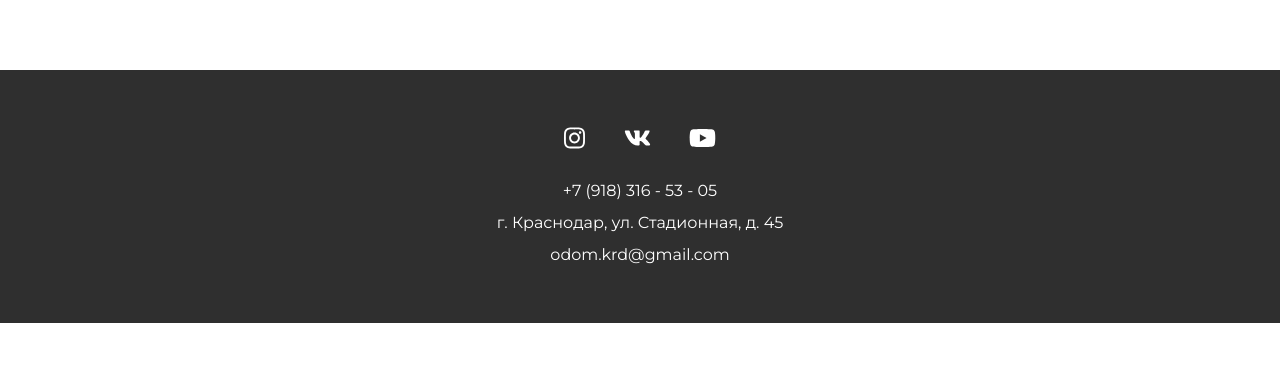
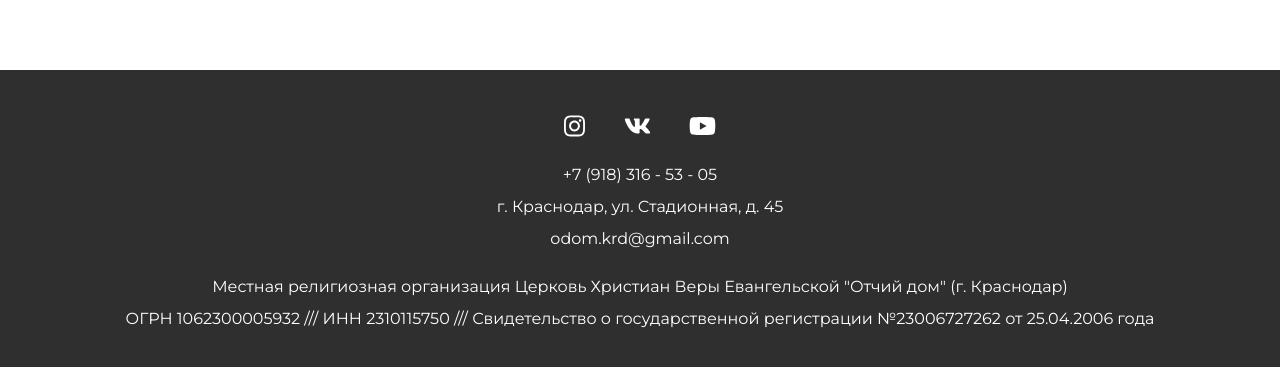
Before and after one commit to KHOnKOgaB/odomkrd, a Vue app: page / in a window 1280 px wide. Shown: the part 3004-3371 px from the top of the page. Before the commit the page ends 3327 px from the top, so only its background shows below. Built offline with nearby package versions, Linux system fonts and the light colour scheme; no server answers.

Commit message:
some fixes

```diff
--- a/src/components/Footer.vue
+++ b/src/components/Footer.vue
@@ -16,7 +16,12 @@
     <div class="contacts">
       <div class="contacts-item mb-2"><a href="tel: +79183165305">+7 (918) 316 - 53 - 05</a></div>
       <div class="contacts-item mb-2"><a target="_blank" href="https://yandex.ru/maps/-/CCgaFXJ1">г. Краснодар, ул. Стадионная, д. 45</a></div>
-      <div class="contacts-item mb-2"><a href="mailto:odomkrd@gmail.com">odom.krd@gmail.com</a></div>
+      <div class="contacts-item"><a href="mailto:odomkrd@gmail.com">odom.krd@gmail.com</a></div>
+    </div>
+    <div class="legals text-white mt-4">
+        <div class="legals-item mb-2">Местная религиозная организация Церковь Христиан Веры Евангельской "Отчий дом" (г. Краснодар)</div>
+        <div class="legals-item mb-2">ОГРН 1062300005932 /// ИНН 2310115750 /// Свидетельство о государственной регистрации №23006727262 от 25.04.2006 года</div>
+        <div class="legals-item mb-2"></div>
     </div>
   </div>
 </template>
@@ -26,11 +31,11 @@ export default {
 }
 </script>
 
-<style lang="scss">
+<style lang="scss" scoped>
 @import '../assets/scss/main.scss';
 .footer {
   background-color: #2f2f2f;
-  padding: 3rem 0rem;
+  padding: 2rem 0rem;
 }
 .social-icon {
   color: $white;
@@ -55,4 +60,7 @@ export default {
     }
   }
 }
+.legals {
+
+}
 </style>
--- a/src/components/Instagram.vue
+++ b/src/components/Instagram.vue
@@ -47,6 +47,7 @@ export default {
 .inst-img {
   width: 300px;
   height: 300px;
+  object-fit: cover;
   @include media-breakpoint-down(sm) {
     max-width: 100%;
     width: 225px;
```
